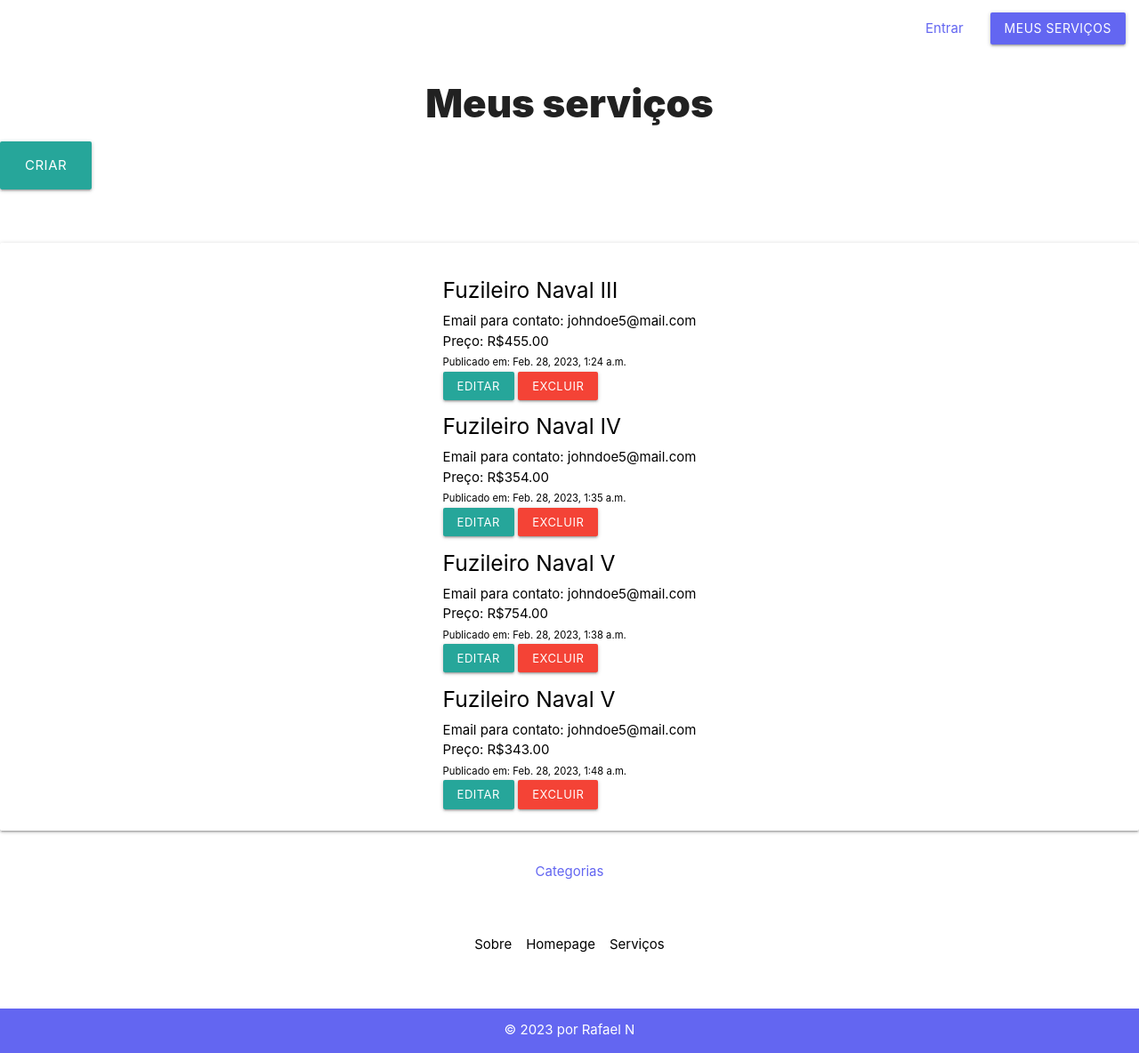
After one commit to rafaelngoncalves5/servicos, a Django app: page /servicosapp/servicos/usuario/meus_servicos in a window 1280 px wide. The commit adds this page. Shown: the whole page at 89% size. Run offline with Django 4.2, Linux system fonts and the light colour scheme; data comes from the database, SQL or seed files in the repository; both versions use the stored data as it was after the commit.

Commit message:
Página de serviços

```diff
--- a/servicos/servicosapp/templates/navbar.html
+++ b/servicos/servicosapp/templates/navbar.html
@@ -9,7 +9,7 @@
             {% endif %}
 
             <li><a class="login-btn waves-effect waves-light btn"
-                    href="{% url 'servicosapp:criar_servicos' %}">Cadastrar um serviço</a></li>
+                    href="{% url 'servicosapp:meus_servicos' %}">Meus serviços</a></li>
         </ul>
     </div>
 </nav>
--- a/servicos/servicosapp/templates/servicosapp/servicos/criar.html
+++ b/servicos/servicosapp/templates/servicosapp/servicos/criar.html
@@ -4,7 +4,6 @@
 
 {% block content %}
 <h3>Cadastre seu serviço</h3>
-
 <form class="container" action="{% url 'servicosapp:criar_servicos' %}" method="post">
     {% csrf_token %}
     {{ form }}
--- a/servicos/servicosapp/templates/servicosapp/servicos/editar.html
+++ b/servicos/servicosapp/templates/servicosapp/servicos/editar.html
@@ -8,6 +8,7 @@
 <form class="container" method="post">
     {% csrf_token %}
     {{ form.as_p }}
+
     <button style="margin-top: 1em;" class="waves-effect waves-light btn-large submit-btn" type="submit"
         value="Enviar">Alterar</button>
 </form>
--- a/servicos/servicosapp/templates/servicosapp/servicos/index.html
+++ b/servicos/servicosapp/templates/servicosapp/servicos/index.html
@@ -8,6 +8,8 @@
 
     <ul>
         {% for servico in servicos %}
+        <a id="ancora-servicos" href="{% url 'servicosapp:editar_form' servico.id_servico %}">
+
         <a id="ancora-servicos" href="{% url 'servicosapp:detalhes_servicos' servico.id_servico %}">
 
             <h5>{{ servico }}</h5>
--- /dev/null
+++ b/servicos/servicosapp/templates/servicosapp/usuario/meus_servicos.html
@@ -0,0 +1,34 @@
+{% extends 'base.html' %}
+
+{% block content %}
+<h3>Meus serviços</h3>
+
+<a class="link-btn waves-effect waves-light btn-large" href="{% url 'servicosapp:criar_servicos' %}">Criar</a>
+
+<div class="card-panel" style="margin-top: 4em;display: flex; justify-content: center; align-items: center;">
+    {% if meus_servicos %}
+    <ul>
+        {% for meu_servico in meus_servicos %}
+        <a id="ancora-servicos" href="{% url 'servicosapp:detalhes_servicos' meu_servico.id_servico %}">
+
+            <h5>{{ meu_servico }}</h5>
+            <li>Email para contato: {{ meu_servico.email }}</li>
+            <li>Preço: R${{ meu_servico.preco }}.00</li>
+            <li><small>Publicado em: {{ meu_servico.data_pub }}</small></li>
+        </a>
+
+        <a href="/servicosapp/servicos/{{ meu_servico.id_servico }}/editar/"
+            class="waves-effect waves-light btn-small">Editar</a>
+
+        <a id="excluir-btn" class="waves-effect waves-light btn-small red" href="/servicosapp/servicos/{{ meu_servico.id_servico }}/excluir/">Excluir</a>
+
+        {% endfor %}
+    </ul>
+
+</div>
+
+{% else %}
+<p style="text-align: center; margin-top: 4em;">Não há serviços cadastrados!</p>
+{% endif %}
+
+{% endblock content %}
--- a/servicos/servicosapp/urls.py
+++ b/servicos/servicosapp/urls.py
@@ -15,4 +15,6 @@ urlpatterns = [
    path('usuario/entrar/', views.entrar_form, name='entrar_form'),
    path('usuario/sair/', views.sair, name="sair"),
    path('servicos/buscar/', views.buscar, name='buscar'),
+   path('servicos/usuario/meus_servicos', views.meus_servicos, name='meus_servicos'),
+
 ]
--- a/servicos/servicosapp/views.py
+++ b/servicos/servicosapp/views.py
@@ -21,10 +21,14 @@ def index_servicos(request):
        return render(request, 'servicosapp/servicos/index.html', context)
 
 def criar_servicos(request):
+       usuario_atual = request.user
+       u = User.objects.get(pk=usuario_atual.id)
 
        if request.method == "POST":
               f = ServicosForm(request.POST)
               servico_novo = f.save()
+              servico_novo.fk_usuario = u
+              servico_novo.save()
               HttpResponseRedirect('servicosapp/servicos/index.html')
 
        return render(request, 'servicosapp/servicos/criar.html', {'form': ServicosForm()})
@@ -55,7 +59,7 @@ class EditarForm(generic.UpdateView):
        model = Servico
        fields = ['titulo', 'descricao', 'email', 'telefone_1', 'telefone_2', 'preco']
        template_name = "servicosapp/servicos/editar.html"
-       success_url ="/servicosapp/servicos/"
+       success_url ="/servicosapp/usuario/meus_servicos/"
 
 def cadastrar_form(request):
        if request.method == 'POST':
@@ -70,6 +74,7 @@ def cadastrar_form(request):
                      new_user.first_name = primeiro_nome
                      new_user.last_name = ultimo_nome
                      new_user.date_joined = timezone.now()
+                     #new_user.get_username
                      new_user.save()
 
 
@@ -110,3 +115,16 @@ def buscar(request):
        }
 
        return render(request, 'servicosapp/servicos/buscar.html', context)
+
+def meus_servicos(request):
+
+       current_user = request.user
+       meus_servicos = Servico.objects.filter(fk_usuario = current_user.id)
+
+       # Pegar aqui os objetos do DB que tem fk_usuario = request.user
+       context = {
+            'current_user': current_user,
+            'meus_servicos': meus_servicos
+       }
+
+       return render(request, 'servicosapp/usuario/meus_servicos.html', context)
```
Also changed, not shown: servicos/servicosapp/templates/servicosapp/servicos/detalhes.html (+1 -8 lines), servicos/db.sqlite3, servicos/servicosapp/static/script.js (line endings or trailing spaces), servicos/servicosapp/static/servicosapp/stylesheet.css (line endings or trailing spaces).
